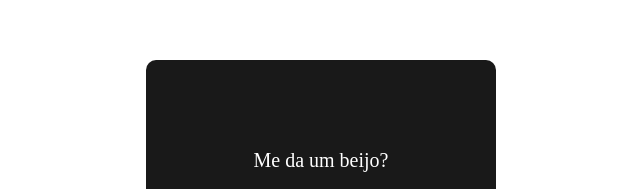
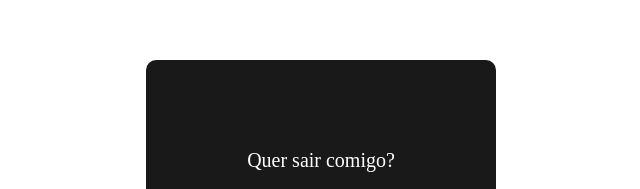
Before and after one commit to renatastephanie/pedido, a plain HTML site: page index.html in a window 1280 px wide. Shown: the part 223-412 px from the top of the page, 319-959 px from the left. Drawn offline with Linux system fonts and the light colour scheme.

Commit message:
add pergunta

```diff
--- a/index.html
+++ b/index.html
@@ -50,7 +50,7 @@
 
 <body>
     <div class="box">
-        <p>Me da um beijo?</p>
+        <p>Quer sair comigo?</p>
         <div class="button-container">
             <button>
                 <a href="https://youtu.be/j90y-sLCOAs">Sim</a>
```
